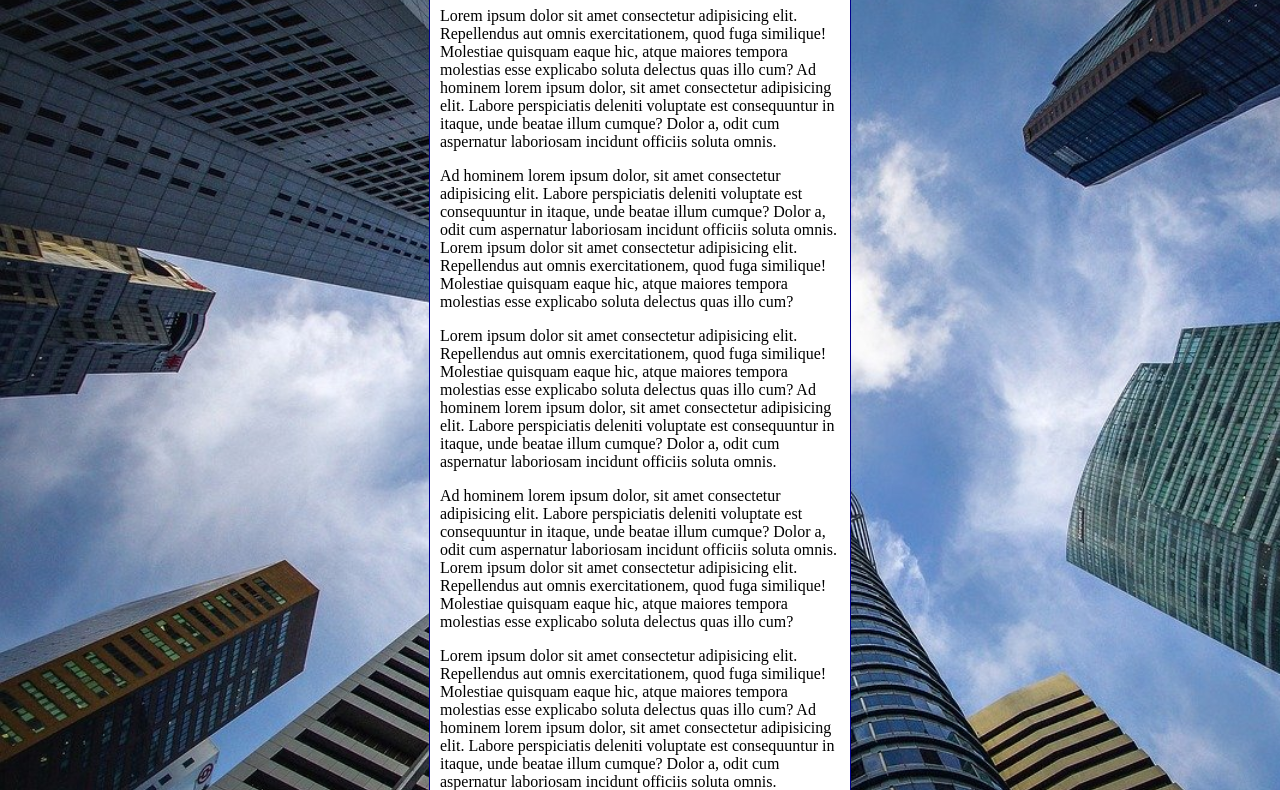
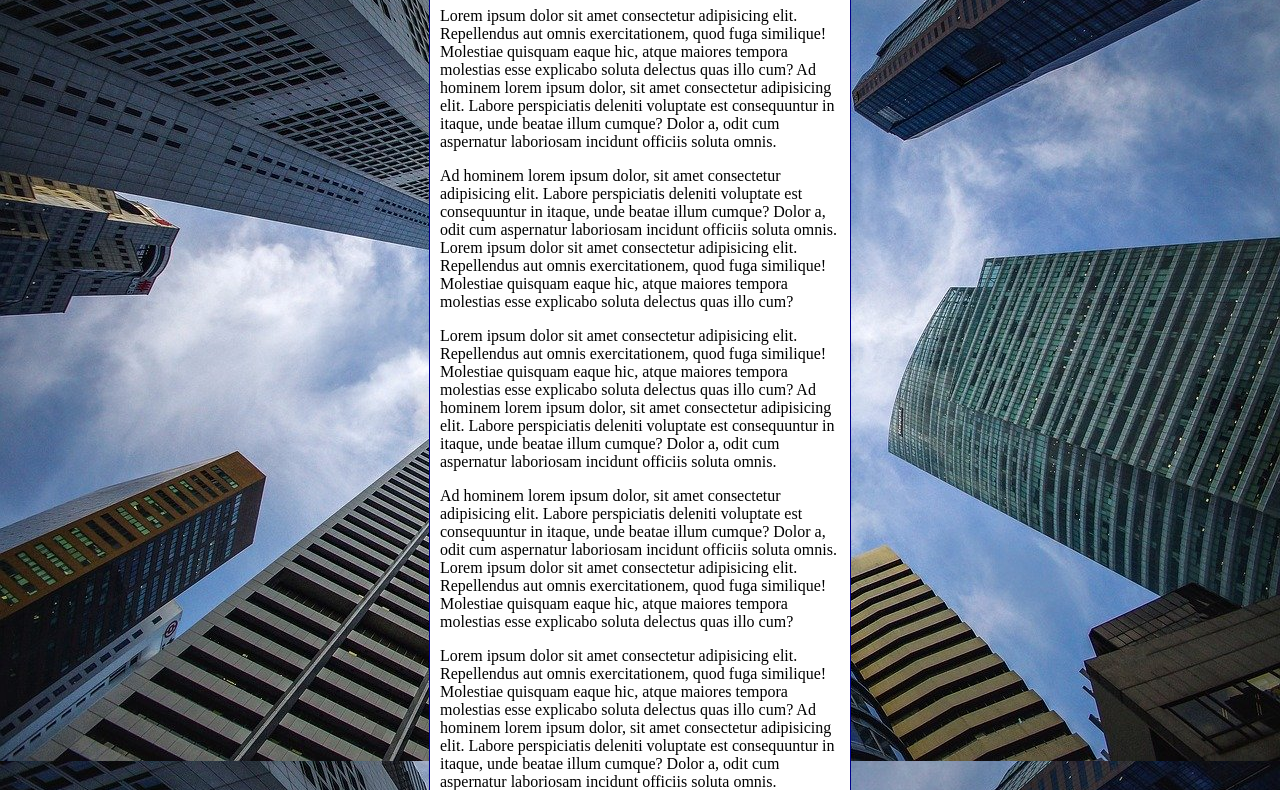
Before and after one commit to delaraantony/html-css, a plain HTML site: page exercicios/ex022/fundo006.html in a window 1280 px wide. Shown: the part 92-882 px from the top of the page. Drawn offline with Linux system fonts and the light colour scheme.

Commit message:
background-attachment e shorthand - Aula 06

```diff
--- a/exercicios/ex022/fundo006.html
+++ b/exercicios/ex022/fundo006.html
@@ -7,10 +7,19 @@
     <style>
         body {
             height: 63em;
-            background-color: black;
+            /*background-color: black;
             background-image: url('imagens/wallpaper002.jpg');
             background-image: center top;
-            background-repeat: repeat;
+            background-repeat: repeat-y;
+            background-size: cover;
+            background-attachment: fixed;
+            */
+
+            /*Shorthand - Background
+                color > image > position > size > repeat > attachment - Seguindo a ordem da IA
+                color > image > position > repeat > [size] > attachment - seguindo a ordem do Guanabara
+            */
+            background: black url('imagens/wallpaper002.jpg') center center  no-repeat fixed;
             background-size: cover;
         }
         main{
```
